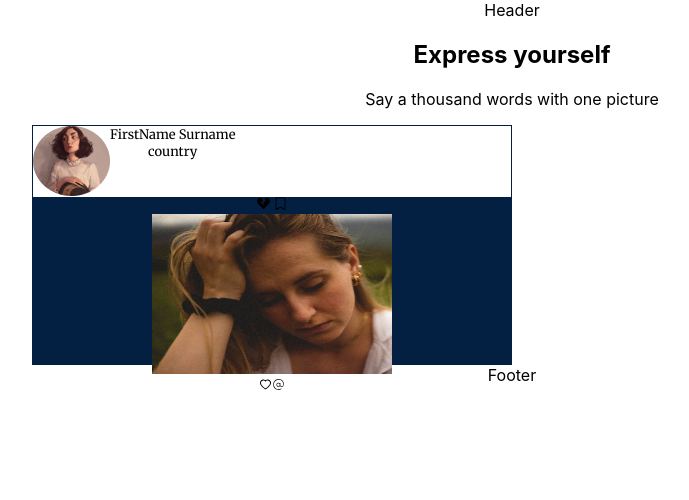
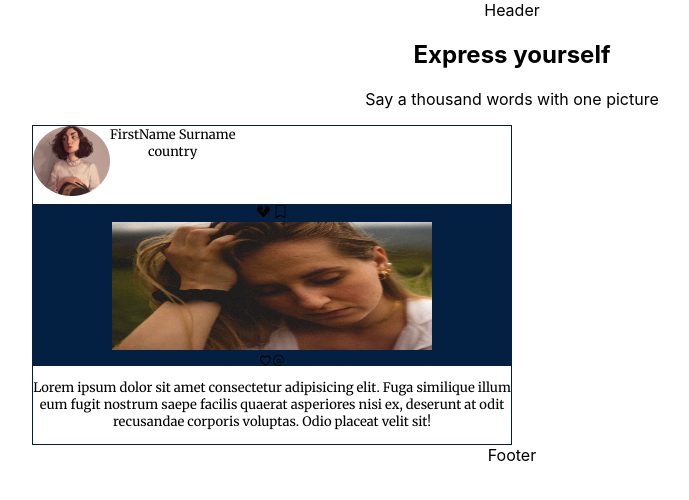
Before and after one commit to debbyuzuegbu/v42-geckos-team-11, a React (Create React App) app: page / in a window 1280 px wide. Shown: the top 500 px of the page, without its empty margins (128-817 px from the left). Built offline with nearby package versions, Linux system fonts and the light colour scheme.

Commit message:
added box component for home page

```diff
--- a/src/components/Box.css
+++ b/src/components/Box.css
@@ -3,23 +3,20 @@
 .container {
     font-family: 'Merriweather', serif;
     width: 30rem;
-    height: 15rem;
+    height: 20rem;
     background: #031F41;
     margin-left: 10rem;
-    position: relative;
     font-size: small;
 }
 
 .section-1 {
     width: 30rem;
-    height: 5.5rem;
+    height: 5rem;
     background: #FFFFFF;
     border: 1px solid #031F41;
     box-sizing: border-box;
     display: flex;
     flex-direction: row;
-    position: absolute;
-    top:0%;
 }
 
 .section-2 {
@@ -27,23 +24,19 @@
     height: 10rem;
     background: #031F41;
     box-sizing: border-box;
-    position: absolute;
-    top:30%;
 }
 
 .post {
-    width: 15rem;
-    height: 10rem;
+    width: 20rem;
+    height: 8rem;
 }
 
 .section-3 {
     width: 30rem;
-    height: 5.5rem;
+    height: 5rem;
     background: #FFFFFF;
     border: 1px solid #031F41;
     box-sizing: border-box;
     display: flex;
     align-items: center;
-    position: absolute;
-    top:70%;
 }
--- a/src/components/Box.jsx
+++ b/src/components/Box.jsx
@@ -33,7 +33,7 @@ const Box = () => {
         </div>
       </div>
 
-      <div>
+      <div className="section-3">
         Lorem ipsum dolor sit amet consectetur adipisicing elit. Fuga similique
         illum eum fugit nostrum saepe facilis quaerat asperiores nisi ex,
         deserunt at odit recusandae corporis voluptas. Odio placeat velit sit!
```
